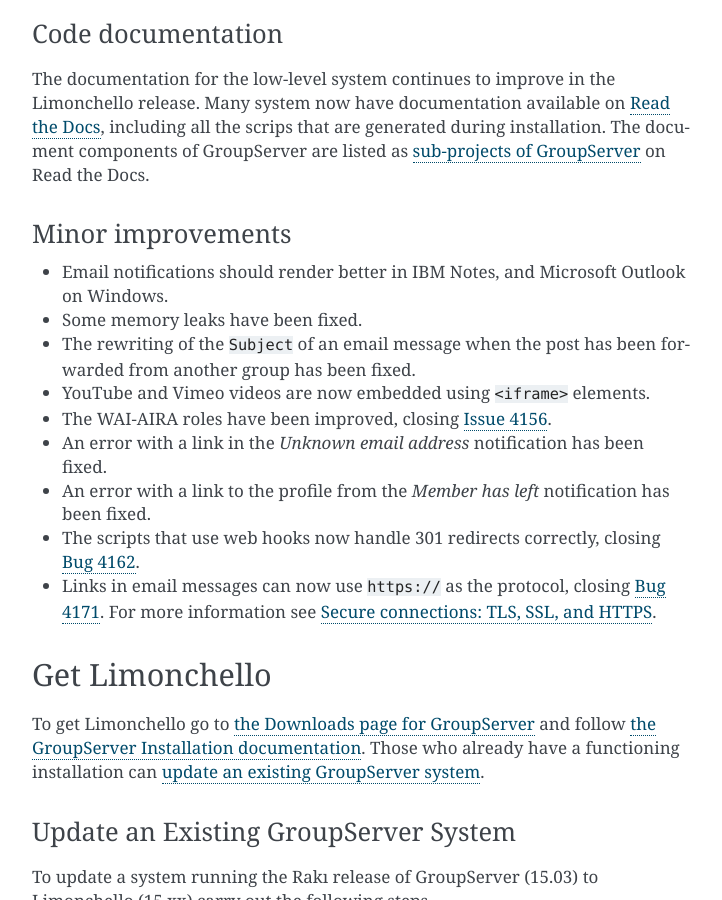
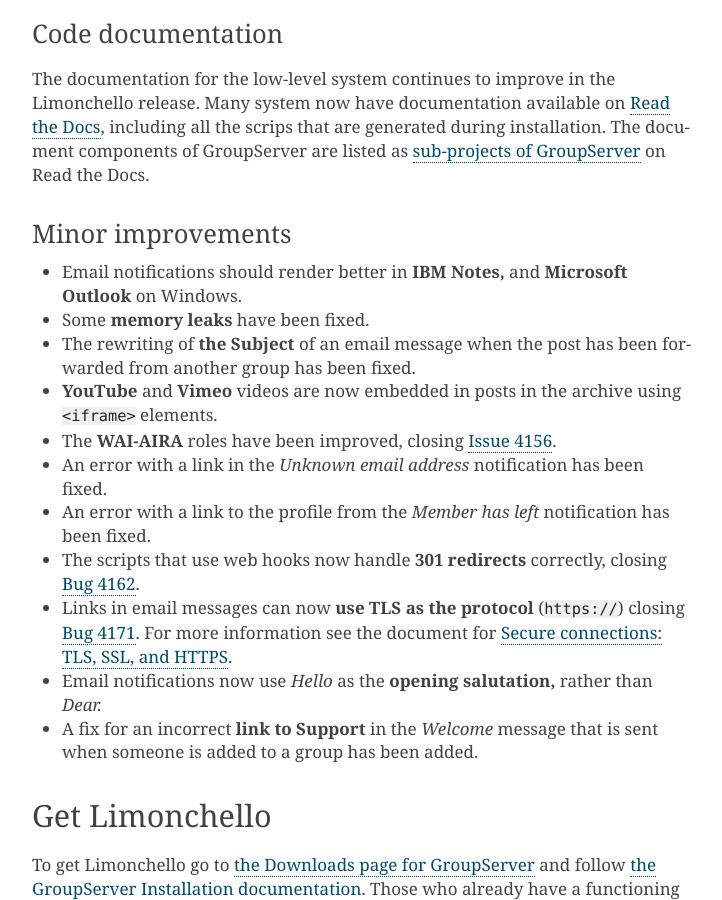
Before and after one commit to groupserver/buildout, a Sphinx documentation site: the page built from docs/release-notes-15xx.rst, in a window 1280 px wide and 900 px high, scrolled down 3834 px. Shown: the whole window, without its empty margins (388-1110 px from the left). Built offline with Sphinx 7.4.7, drawn with Linux system fonts in a browser that asks for light colours.

Commit message:
Following some upstream fixes to the Welcome messages.

```diff
--- a/docs/release-notes-15xx.rst
+++ b/docs/release-notes-15xx.rst
@@ -236,23 +236,28 @@
 Minor improvements
 ==================
 
-* Email notifications should render better in IBM Notes, and
-  Microsoft Outlook on Windows.
-* Some memory leaks have been fixed.
-* The rewriting of the ``Subject`` of an email message when the
+* Email notifications should render better in **IBM Notes,** and
+  **Microsoft Outlook** on Windows.
+* Some **memory leaks** have been fixed.
+* The rewriting of **the Subject** of an email message when the
   post has been forwarded from another group has been fixed.
-* YouTube and Vimeo videos are now embedded using ``<iframe>``
-  elements.
-* The WAI-AIRA roles have been improved, closing `Issue 4156`_.
+* **YouTube** and **Vimeo** videos are now embedded in posts in
+  the archive using ``<iframe>`` elements.
+* The **WAI-AIRA** roles have been improved, closing `Issue 4156`_.
 * An error with a link in the *Unknown email address*
   notification has been fixed.
 * An error with a link to the profile from the *Member has left*
   notification has been fixed.
-* The scripts that use web hooks now handle 301 redirects
+* The scripts that use web hooks now handle **301 redirects**
   correctly, closing `Bug 4162`_.
-* Links in email messages can now use ``https://`` as the
-  protocol, closing `Bug 4171`_. For more information see
-  :ref:`secure connections`.
+* Links in email messages can now **use TLS as the protocol**
+  (``https://``) closing `Bug 4171`_. For more information see
+  the document for :ref:`secure connections`.
+* Email notifications now use *Hello* as the **opening
+  salutation,** rather than *Dear.*
+* A fix for an incorrect **link to Support** in the *Welcome*
+  message that is sent when someone is added to a group has been
+  added.
 
 .. _Issue 4156: https://redmine.iopen.net/issues/4156
 .. _Bug 4162: https://redmine.iopen.net/issues/4162
```
Also changed, not shown: versions.cfg (+4 -4 lines).
